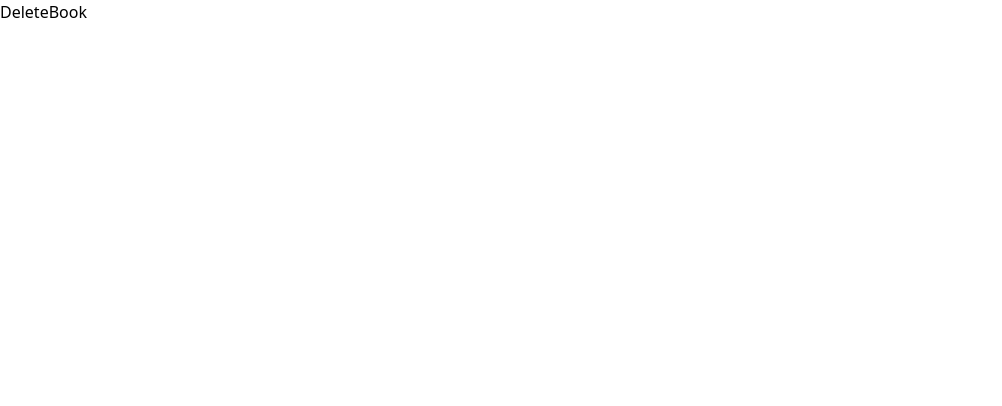
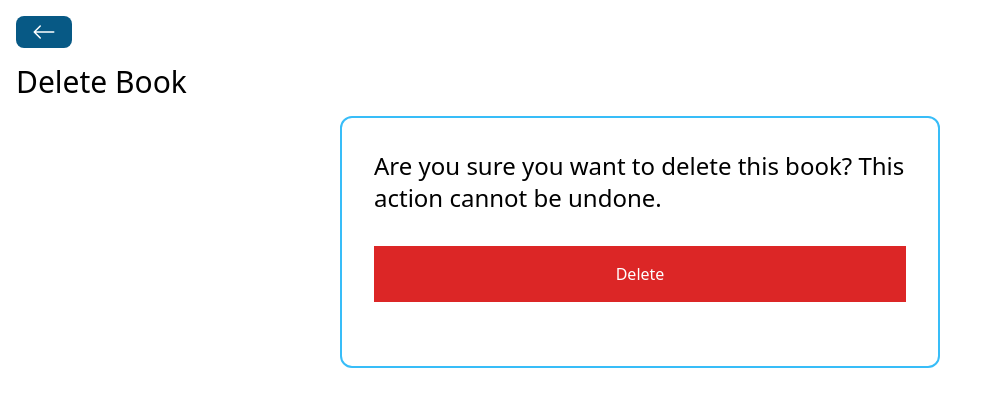
Before and after one commit to lexmaclellan/Bookends, a React (Vite) app in the folder client/: page /books/delete/1 in a window 1280 px wide. Shown: the top 406 px of the page, without its empty margins (0-1002 px from the left). Built offline with nearby package versions, Linux system fonts and the light colour scheme.

Commit message:
Deletes book data from DB

```diff
--- a/client/src/pages/DeleteBook.jsx
+++ b/client/src/pages/DeleteBook.jsx
@@ -1,8 +1,42 @@
-import React from 'react'
+import React, { useState } from 'react'
+import BackButton from '../components/BackButton'
+import Spinner from '../components/Spinner'
+import axios from 'axios'
+import { useNavigate, useParams } from 'react-router-dom'
 
 function DeleteBook() {
+  const [loading, setLoading] = useState(false)
+  const navigate = useNavigate()
+  const { bookID } = useParams()
+
+  function handleDeleteBook() {
+    setLoading(true)
+    axios
+      .delete(`http://localhost:5000/api/books/${bookID}`)
+      .then(() => {
+        setLoading(false)
+        navigate('/')
+      })
+      .catch((err) => {
+        setLoading(false)
+        console.log('Unable to delete book: ', err)
+      })
+  }
   return (
-    <div>DeleteBook</div>
+    <div className='p-4'>
+      <BackButton />
+      <h1 className='text-3xl my-4'>Delete Book</h1>
+      {loading ? <Spinner /> : ''}
+      <div className='flex flex-col items-center border-2 border-sky-400 rounded-xl w-[600px] p-8 mx-auto'>
+        <h3 className='text-2xl'>Are you sure you want to delete this book? This action cannot be undone.</h3>
+        <button
+          className='p-4 bg-red-600 text-white m-8 w-full'
+          onClick={handleDeleteBook}
+        >
+          Delete
+        </button>
+      </div>
+    </div>
   )
 }
 
```
